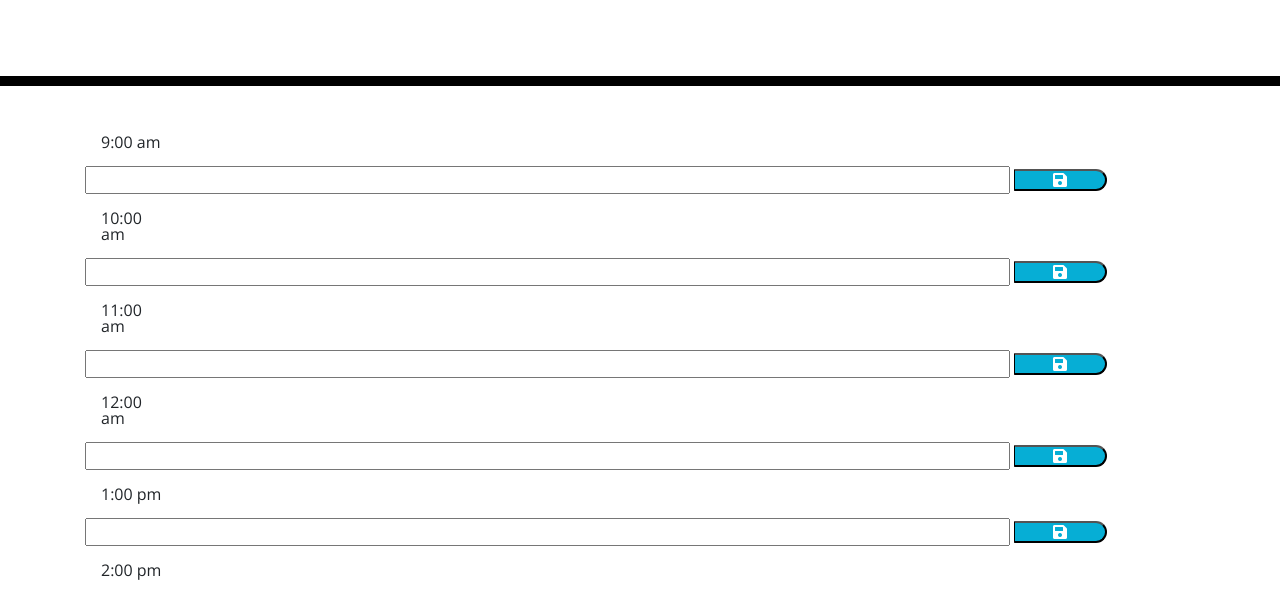
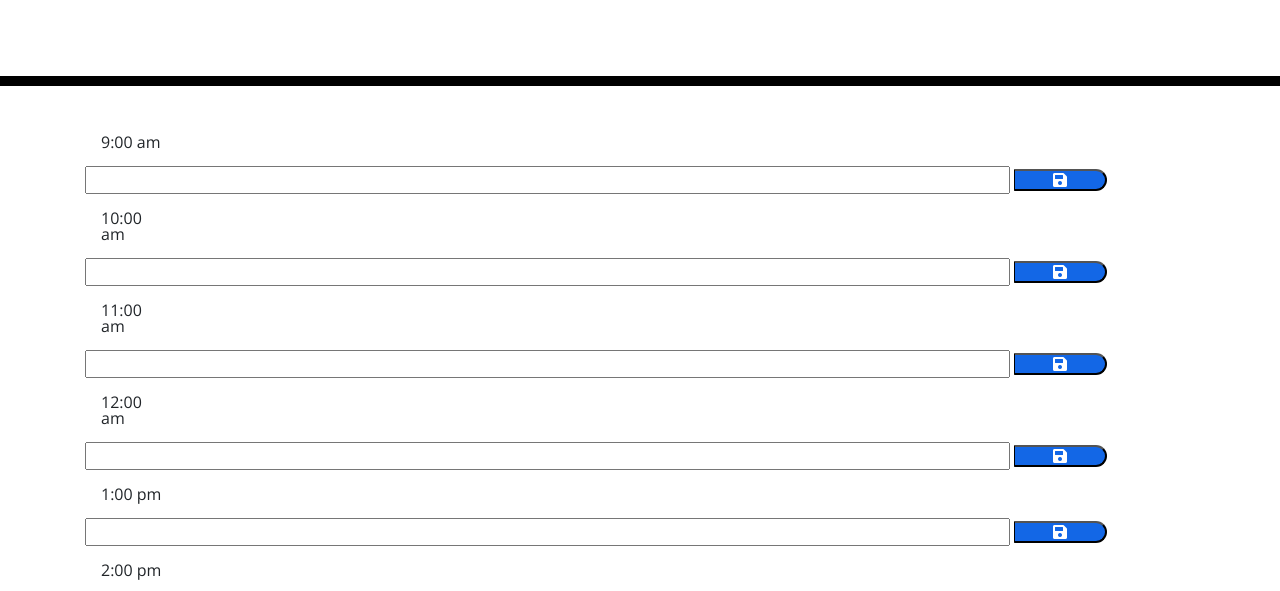
Before and after one commit to biakaworks/work-day-scheduler, a plain HTML site: page index.html in a window 1280 px wide. Shown: the part 182-773 px from the top of the page. Drawn offline with nearby package versions, Linux system fonts and the light colour scheme.

Commit message:
updated script.js

```diff
--- a/style.css
+++ b/style.css
@@ -61,7 +61,7 @@ body {
     border-left: 1px solid black;
     border-top-right-radius: 15px;
     border-bottom-right-radius: 15px;
-    background-color: #06AED5;
+    background-color: #1367e6;
     color: white;
   }
 
```
Also changed, not shown: script.js (line endings or trailing spaces).
